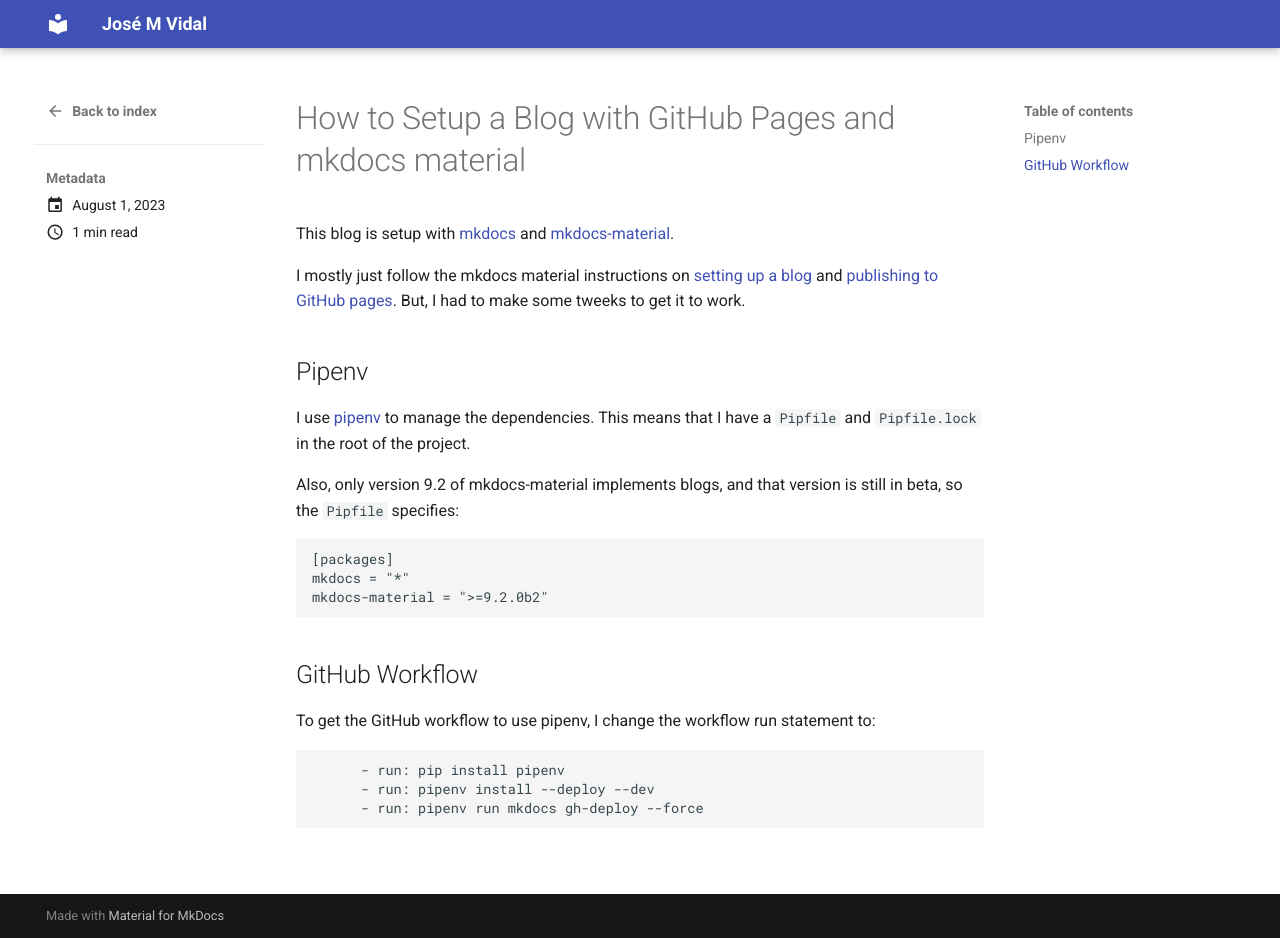
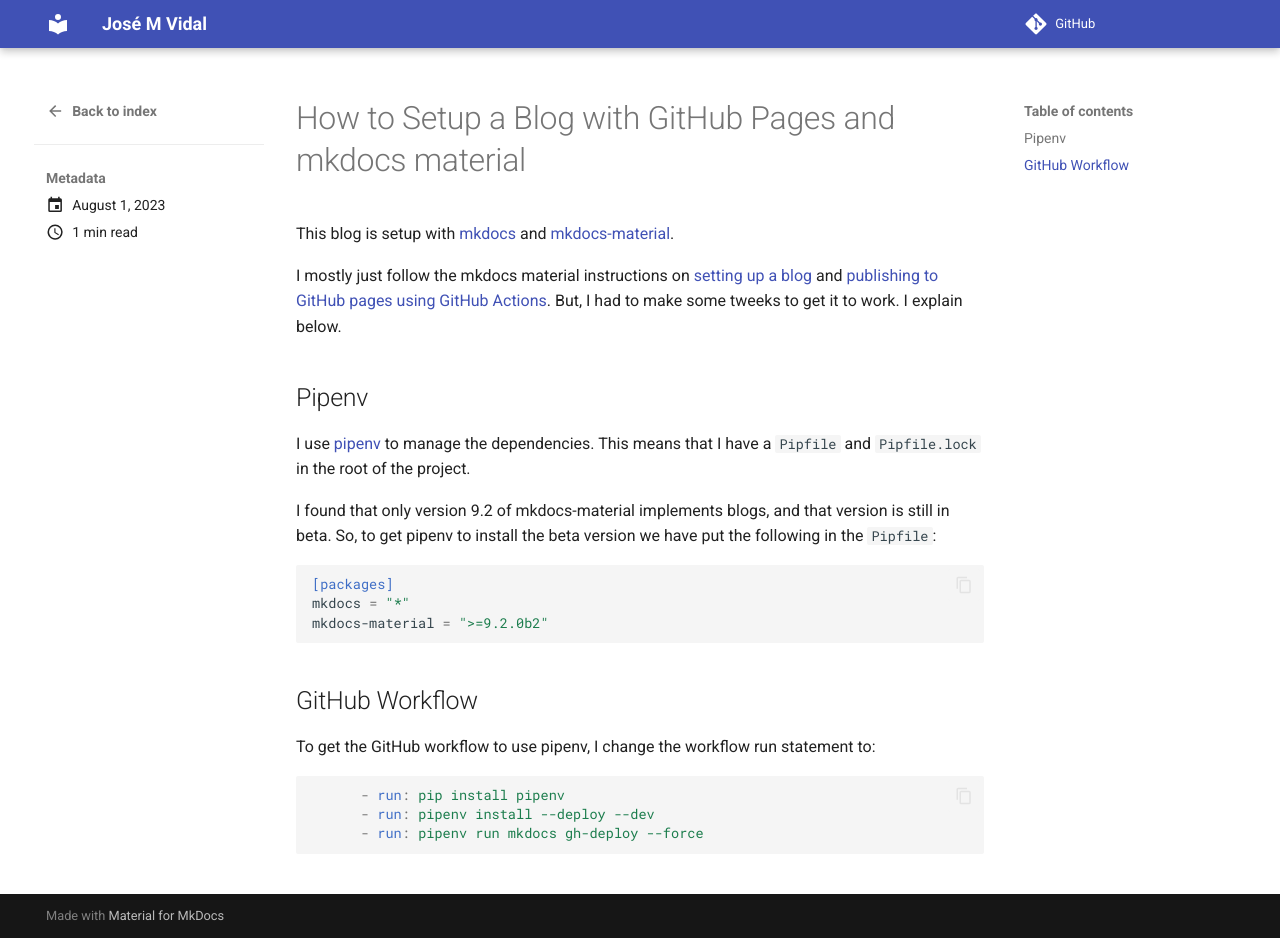
Before and after one commit to josemvidal/josemvidal.github.io, an MkDocs documentation site: the page built from docs/blog/posts/setup-github-mkdocs-blog.md, in a window 1280 px wide and 938 px high. Built offline with MkDocs 1.6.1 and Material for MkDocs 9.7.7, drawn with Linux system fonts in a browser that asks for light colours; comment, search, counter and statistics services are not loaded.

Commit message:
Code snippets fix

````diff
--- a/docs/blog/posts/setup-github-mkdocs-blog.md
+++ b/docs/blog/posts/setup-github-mkdocs-blog.md
@@ -7,7 +7,7 @@
 
 This blog is setup with [mkdocs](https://mkdocs.org) and [mkdocs-material](https://squidfunk.github.io/mkdocs-material).
 
-I mostly just follow the mkdocs material instructions on [setting up a blog](https://squidfunk.github.io/mkdocs-material/setup/setting-up-a-blog/#built-in-blog-plugin) and [publishing to GitHub pages](https://squidfunk.github.io/mkdocs-material/publishing-your-site/#github-pages). But, I had to make some tweeks to get it to work.
+I mostly just follow the mkdocs material instructions on [setting up a blog](https://squidfunk.github.io/mkdocs-material/setup/setting-up-a-blog/#built-in-blog-plugin) and [publishing to GitHub pages using GitHub Actions](https://squidfunk.github.io/mkdocs-material/publishing-your-site/#github-pages). But, I had to make some tweeks to get it to work. I explain below.
 
 <!-- more -->
 
@@ -15,9 +15,9 @@
 
 I use [pipenv](https://pipenv.pypa.io/en/latest/) to manage the dependencies. This means that I have a `Pipfile` and `Pipfile.lock` in the root of the project.
 
-Also, only version 9.2 of mkdocs-material implements blogs, and that version is still in beta, so the `Pipfile` specifies:
+I found that only version 9.2 of mkdocs-material implements blogs, and that version is still in beta. So, to get pipenv to install the beta version we have put the following in the `Pipfile`:
 
-```
+```toml
 [packages]
 mkdocs = "*"
 mkdocs-material = ">=9.2.0b2"
--- a/mkdocs.yml
+++ b/mkdocs.yml
@@ -1,6 +1,10 @@
 site_name: Jos&eacute; M Vidal
 theme:
   name: material
+  features:
+    - content.code.copy
+
+repo_url: https://github.com/josemvidal/josemvidal.github.io
 plugins:
   - blog
 
@@ -8,3 +12,12 @@
   - Home: index.md
   - Blog:
     - blog/index.md
+
+markdown_extensions:
+  - pymdownx.highlight:
+      anchor_linenums: true
+      line_spans: __span
+      pygments_lang_class: true
+  - pymdownx.inlinehilite
+  - pymdownx.snippets
+  - pymdownx.superfences
````
Also changed, not shown: docs/blog/index.md (+1 -1 lines).
